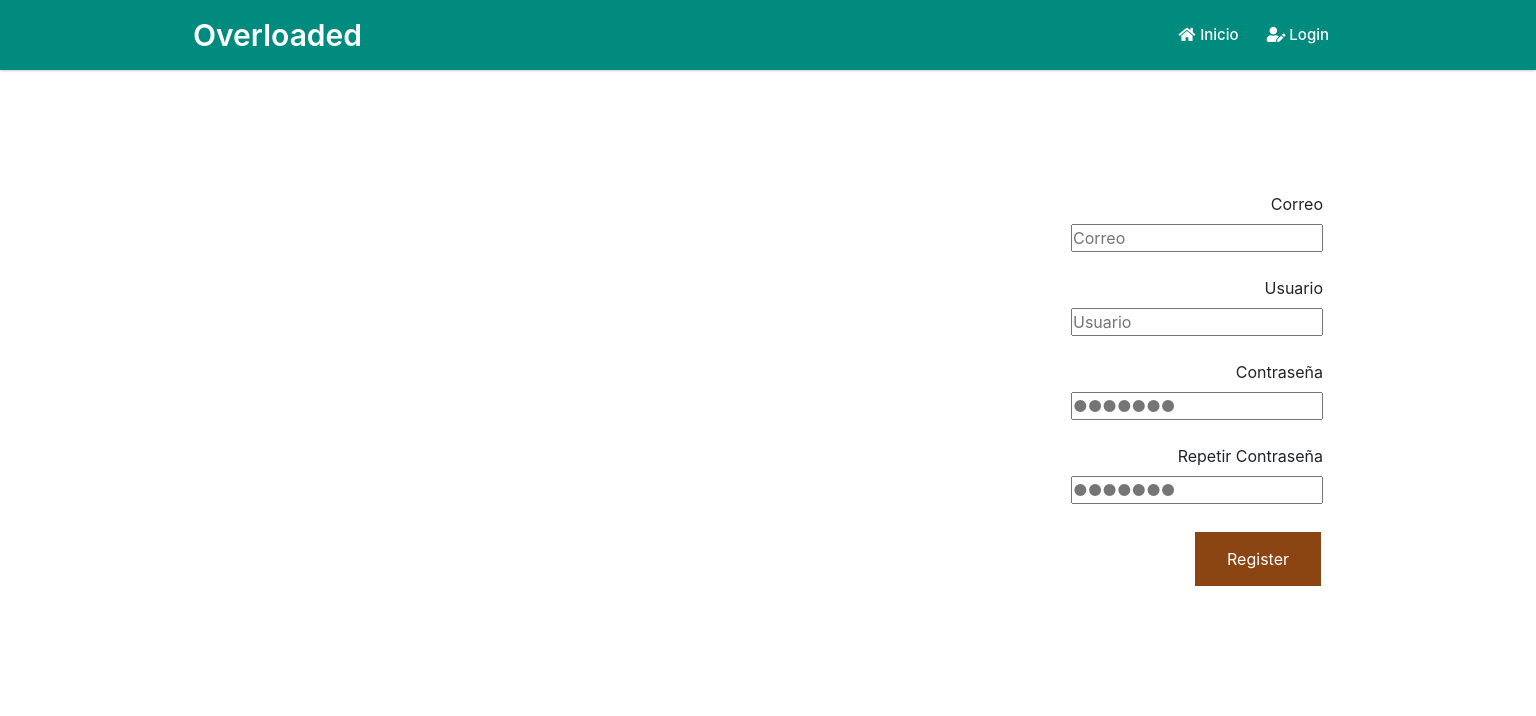
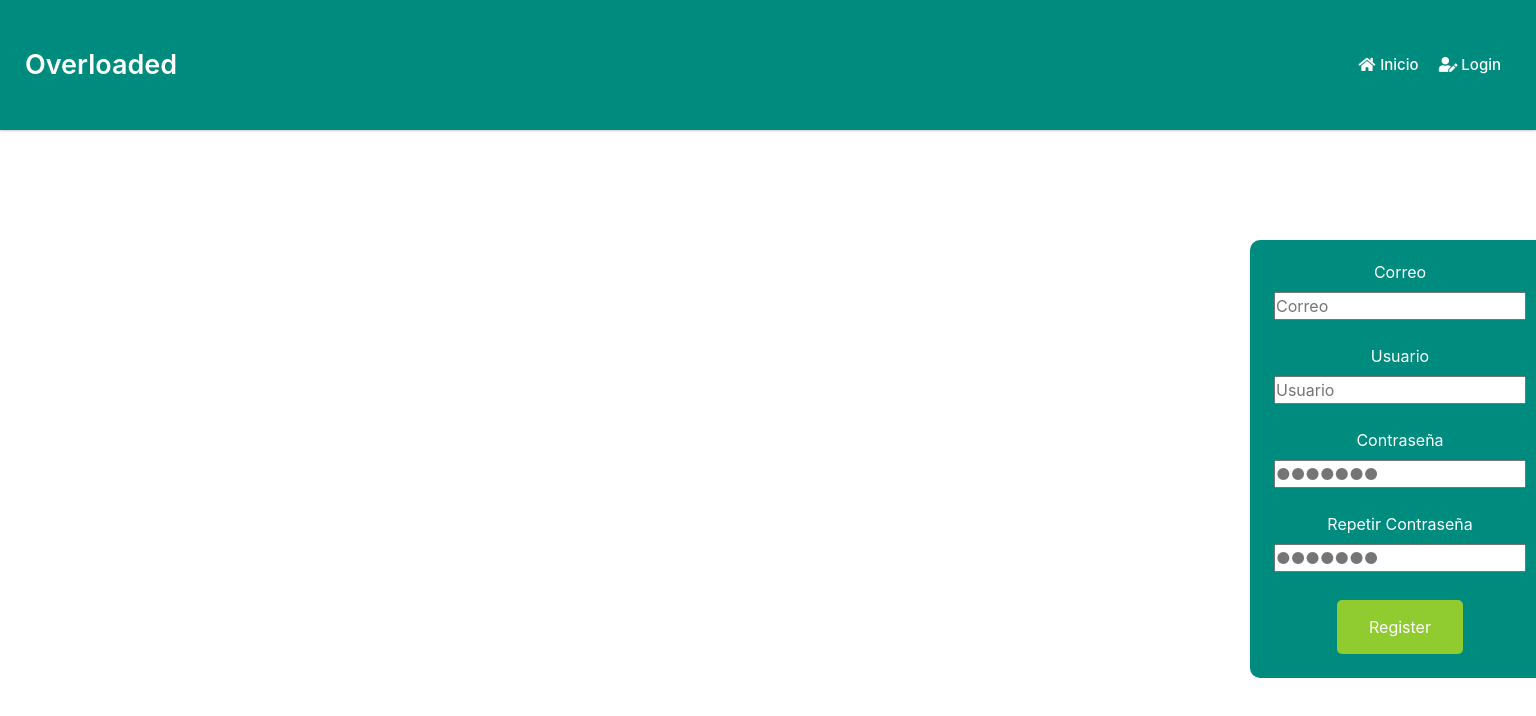
Before and after one commit to nilvelasquez/Proyecto_DSA_prueba, a plain HTML site: page public/Register.html in a window 1536 px wide. Drawn offline with nearby package versions, Linux system fonts and the light colour scheme.

Commit message:
version 5

```diff
--- a/public/Register.html
+++ b/public/Register.html
@@ -14,12 +14,6 @@
     <script src="https://ajax.googleapis.com/ajax/libs/jquery/3.6.0/jquery.min.js"></script>
     <script src="jsLogin.js"></script>
     <style>
-        #inicio {
-            background-color: darkgreen;
-            color: white;
-            max-width: 400px;
-            margin: auto;
-        }
         body{
             min-height: 100vh;
             background-image: url("login.jpg");
@@ -31,9 +25,10 @@
     </style>
     <style>
         .button {
-            background-color: saddlebrown;
+            background-color: #90cb30;
             border: none;
             color: white;
+            border-radius: 5px;
             padding: 15px 32px;
             text-align: center;
             text-decoration: none;
@@ -51,7 +46,6 @@
         }
         body{
             min-height: 100vh;
-
         }
         nav{
             position: fixed;
@@ -59,7 +53,7 @@
             left: 0;
             width: 100%;
             height: 100%;
-            height: 70px;
+            height: 130px;
             background: #008b7f;
             box-shadow: 0 1px 2px rgba(0, 0, 0, 0.2);
             z-index: 99;
@@ -81,7 +75,7 @@
             font-weight: 600;
         }
         nav .navbar .nav-links{
-            line-height: 70px;
+            line-height: 130px;
             height: 100%;
         }
         nav .navbar .links{
@@ -120,6 +114,31 @@
                 font-size: 15px;
             }
         }
+        @media (min-width:1281px) {
+            nav .navbar{
+                max-width: 100%;
+                padding: 0 25px;
+            }
+            nav .navbar .logo a{
+                font-size: 27px;
+            }
+            nav .navbar .links li{
+                padding: 0 10px;
+                white-space: nowrap;
+            }
+            nav .navbar .links li a{
+                font-size: 15px;
+            }
+        }
+        #registro {
+            position: relative;
+            z-index: 1;
+            border-radius: 10px;
+            background-color: #008b7f;
+            padding: 20px;
+            max-width: 300px;
+            margin-left: 1250px;
+        }
     </style>
 </head>
 <body>
@@ -142,23 +161,25 @@
 <br>
 <br>
 <br>
-<div id="registro" class="container text-right">
-    <label for="email">Correo</label>
+<br>
+<br>
+<div id="registro" class="container text-center">
+    <label for="email" style="color:rgb(255,255,255);">Correo</label>
     <br>
     <input id="email" placeholder="Correo">
     <br>
     <br>
-    <label for="usuario">Usuario</label>
+    <label for="usuario" style="color:rgb(255,255,255);">Usuario</label>
     <br>
     <input id="usuario"  placeholder="Usuario">
     <br>
     <br>
-    <label for="contrasena">Contraseña</label>
+    <label for="contrasena" style="color:rgb(255,255,255);">Contraseña</label>
     <br>
     <input id="contrasena" type="password" placeholder="&#9679;&#9679;&#9679;&#9679;&#9679;&#9679;&#9679;">
     <br>
     <br>
-    <label for="contrasena2">Repetir Contraseña</label>
+    <label for="contrasena2" style="color:rgb(255,255,255);">Repetir Contraseña</label>
     <br>
     <input id="contrasena2" type="password" placeholder="&#9679;&#9679;&#9679;&#9679;&#9679;&#9679;&#9679;">
     <br>
```
Also changed, not shown: public/Login.html (+36 -14 lines), public/index.html (+36 -2 lines).
